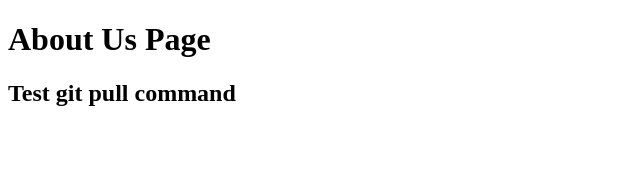
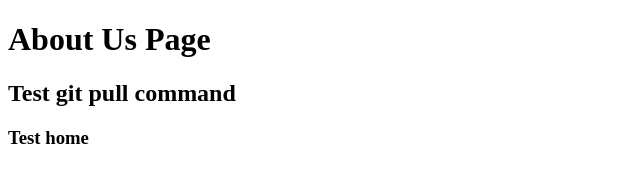
Before and after one commit to NikolaDragosavljevic/smart, a plain HTML site: page aboutUs.html in a window 1280 px wide. Shown: the whole page, without its empty margins (0-640 px from the left). Drawn offline with Linux system fonts and the light colour scheme.

Commit message:
Home test

```diff
--- a/aboutUs.html
+++ b/aboutUs.html
@@ -10,7 +10,7 @@
 
     <h1>About Us Page</h1>
     <h2>Test git pull command</h2>
-
+    <h3>Test home</h3>
 
 </body>
 </html>
```
